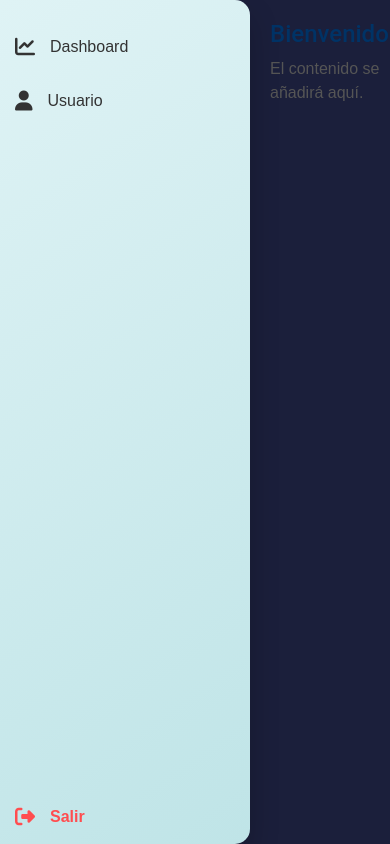
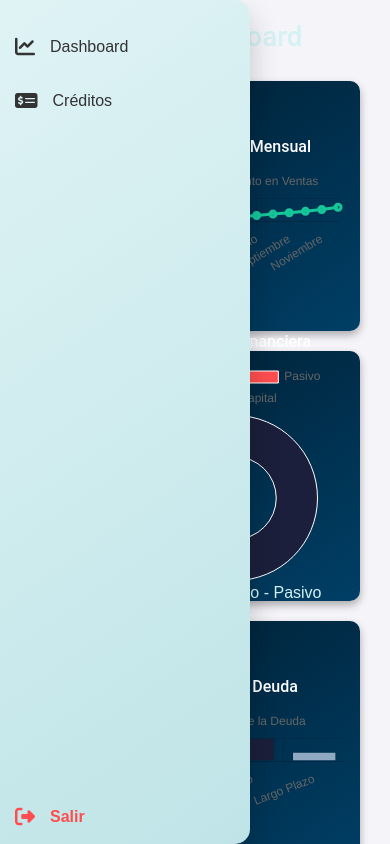
Before and after one commit to alvarezzapfe/tukiapp, a React (Create React App) app: page /dash in a window 390 px wide. Built offline with nearby package versions, Linux system fonts and the light colour scheme.

Commit message:
Ajustes para agregar fase inicial dashboard seccion creditos

```diff
--- a/package.json
+++ b/package.json
@@ -7,8 +7,10 @@
     "aos": "^2.3.4",
     "axios": "^1.7.9",
     "bootstrap": "^5.3.3",
+    "chart.js": "^4.4.7",
     "cra-template": "1.2.0",
     "react": "^18.3.1",
+    "react-chartjs-2": "^5.3.0",
     "react-dom": "^18.3.1",
     "react-router-dom": "^7.1.3",
     "react-scripts": "^5.0.1",
--- a/src/assets/css/dash.css
+++ b/src/assets/css/dash.css
@@ -2,6 +2,8 @@
 .dash-page {
   display: flex;
   height: 100vh; /* Ocupa toda la pantalla */
+  background-color: #f4f4f9;
+  overflow: hidden; /* Evitar scroll innecesario */
 }
 
 /* Barra Lateral */
@@ -9,25 +11,24 @@
   position: fixed;
   top: 0;
   left: 0;
-  height: 100%; /* Ocupar toda la altura */
-  width: 70px; /* Anchura inicial */
-  background: linear-gradient(145deg, #dff3f5, #bfe4e7); /* Tonos 3D */
+  height: 100%;
+  width: 70px;
+  background: linear-gradient(145deg, #dff3f5, #bfe4e7);
   box-shadow: 0 10px 20px rgba(0, 0, 0, 0.15);
   display: flex;
   flex-direction: column;
   align-items: center;
   padding-top: 20px;
-  border-radius: 0 15px 15px 0; /* Bordes redondeados a la derecha */
+  border-radius: 0 15px 15px 0;
   transition: width 0.3s ease, box-shadow 0.3s ease;
   z-index: 1000;
 }
 
 .sidebar:hover {
-  width: 250px; /* Anchura al expandirse */
+  width: 250px;
   box-shadow: 0 15px 30px rgba(0, 0, 0, 0.2);
 }
 
-/* Estilo de los ítems en la barra lateral */
 .sidebar-item {
   width: 100%;
   display: flex;
@@ -54,12 +55,6 @@
   opacity: 1;
 }
 
-.sidebar-item:hover {
-  background-color: rgba(0, 0, 0, 0.1); /* Efecto hover */
-  color: #000;
-}
-
-/* Ítem para "Salir" */
 .sidebar-item.logout {
   margin-top: auto;
   font-weight: bold;
@@ -73,23 +68,132 @@
 
 /* Contenido Principal */
 .content {
-  margin-left: 70px;
+  margin-left: 70px; /* Mantén espacio cuando la barra está cerrada */
   padding: 20px;
   flex-grow: 1;
-  transition: margin-left 0.3s ease;
+  display: flex;
+  flex-direction: column;
+  justify-content: flex-start; /* Centrar gráficas hacia arriba */
+  align-items: center; /* Centrar horizontalmente */
 }
 
 .sidebar:hover ~ .content {
-  margin-left: 250px; /* Ajustar al expandirse */
+  margin-left: 70px; /* El contenido no se mueve cuando la barra se expande */
 }
 
-/* Fondo del contenido principal */
-.content h1 {
-  font-size: 24px;
-  color: #003366;
+.content-header {
+  text-align: center;
+  margin-bottom: 20px;
 }
 
-.content p {
-  color: #555;
-  font-size: 16px;
+.content-header h1 {
+  font-size: 1.8rem; /* Tamaño ajustado */
+  color: #003366;
+  font-weight: bold;
+  transition: color 0.3s ease;
 }
+
+.content-header h1:hover {
+  color: #1e88a7; /* Resalta el texto al pasar el cursor */
+}
+
+/* Grid para las gráficas */
+.graphs-container {
+  display: grid;
+  grid-template-columns: repeat(3, 1fr); /* Tres columnas para tres gráficas */
+  grid-gap: 20px; /* Espaciado entre gráficas */
+  padding: 20px;
+  box-sizing: border-box;
+  align-items: center;
+  justify-items: center;
+}
+
+/* Ajuste de las gráficas */
+.graph-box {
+  background: linear-gradient(145deg, #001f33, #003f66); /* Azul marino */
+  border-radius: 10px;
+  box-shadow: 0 4px 8px rgba(0, 0, 0, 0.3);
+  padding: 15px;
+  width: 300px; /* Tamaño ajustado */
+  height: 300px; /* Altura proporcional */
+  display: flex;
+  flex-direction: column;
+  justify-content: center;
+  align-items: center;
+}
+
+.graph-box:hover {
+  transform: translateY(-5px); /* Eleva ligeramente al pasar el cursor */
+  box-shadow: 0 6px 12px rgba(0, 0, 0, 0.5);
+}
+
+/* Títulos de las gráficas */
+.graph-box h3 {
+  color: #fff;
+  margin-bottom: 10px;
+  font-size: 1rem; /* Tamaño ajustado */
+  text-align: center;
+}
+
+/* Canvas para las gráficas */
+.graph-box canvas {
+  width: 100%; /* Ocupa todo el ancho disponible */
+  height: 90%; /* Altura proporcional */
+}
+
+/* Ajustes responsivos para pantallas pequeñas */
+@media (max-width: 768px) {
+  .graphs-container {
+    grid-template-columns: 1fr; /* Una sola columna en pantallas pequeñas */
+  }
+  .graph-box {
+    width: 250px; /* Tamaño reducido en móvil */
+    height: 250px;
+  }
+  .graph-box canvas {
+    height: 80%; /* Canvas más pequeño */
+  }
+}
+
+/* Tabla de Créditos */
+.creditos-table {
+  width: 60%; /* Tamaño reducido */
+  border-collapse: collapse;
+  margin-top: 20px;
+  margin-left: auto; /* Centramos hacia la derecha */
+  margin-right: auto; /* Evita superposición con sidebar */
+  box-shadow: 0 2px 10px rgba(0, 0, 0, 0.1);
+  text-align: center;
+}
+
+.creditos-table th {
+  background-color: #003366; /* Azul marino */
+  color: white;
+  text-transform: uppercase;
+  font-size: 0.9rem;
+}
+
+.creditos-table td {
+  padding: 10px 15px;
+  font-size: 0.85rem;
+  color: #333; /* Gris oscuro */
+  border-bottom: 1px solid #ddd;
+}
+
+.creditos-table tr:hover {
+  background-color: #f4f4f9;
+}
+
+.creditos-table th:hover {
+  background-color: #1e88a7; /* Resaltado en hover */
+}
+
+/* Mejoras responsivas */
+@media (max-width: 768px) {
+  .creditos-table {
+    width: 100%; /* Ocupa el ancho completo */
+  }
+  .graphs-container {
+    grid-template-columns: 1fr; /* Gráficas en una sola columna */
+  }
+}
--- a/src/dash.jsx
+++ b/src/dash.jsx
@@ -1,19 +1,125 @@
-import React from "react";
+import React, { useState } from "react";
+import { Line, Doughnut, Bar } from "react-chartjs-2";
 import { Link } from "react-router-dom";
 import "./assets/css/dash.css";
 
+import {
+  Chart as ChartJS,
+  ArcElement,
+  Tooltip,
+  Legend,
+  CategoryScale,
+  LinearScale,
+  PointElement,
+  LineElement,
+  Title,
+  BarElement,
+} from "chart.js";
+
+ChartJS.register(
+  ArcElement,
+  Tooltip,
+  Legend,
+  CategoryScale,
+  LinearScale,
+  PointElement,
+  LineElement,
+  Title,
+  BarElement
+);
+
 const Dash = () => {
+  const [activeSection, setActiveSection] = useState("dashboard");
+
+  const lineData = {
+    labels: [
+      "Enero",
+      "Febrero",
+      "Marzo",
+      "Abril",
+      "Mayo",
+      "Junio",
+      "Julio",
+      "Agosto",
+      "Septiembre",
+      "Octubre",
+      "Noviembre",
+      "Diciembre",
+    ],
+    datasets: [
+      {
+        label: "Crecimiento en Ventas",
+        data: [10, 20, 30, 50, 70, 90, 120, 150, 180, 210, 250, 300],
+        borderColor: "#16c79a",
+        backgroundColor: "rgba(22, 199, 154, 0.2)",
+        borderWidth: 3,
+      },
+    ],
+  };
+
+  const doughnutData = {
+    labels: ["Activo", "Pasivo", "Capital"],
+    datasets: [
+      {
+        data: [1000, 400, 600],
+        backgroundColor: ["#1b1f3b", "#ff4d4f", "#16c79a"],
+        borderWidth: 1,
+      },
+    ],
+  };
+
+  const barData = {
+    labels: ["Corto Plazo", "Mediano Plazo", "Largo Plazo"],
+    datasets: [
+      {
+        label: "Perfil de la Deuda",
+        data: [30, 50, 20],
+        backgroundColor: ["#16c79a", "#1b1f3b", "#8faac2"],
+        borderWidth: 1,
+      },
+    ],
+  };
+
+  const creditos = [
+    {
+      monto: "$500,000",
+      tasa: "10%",
+      intereses: "$50,000",
+      fechaPagoIntereses: "2025-02-01",
+      fechaInicio: "2024-01-01",
+      fechaFin: "2026-01-01",
+      bullet: "No",
+    },
+    {
+      monto: "$1,000,000",
+      tasa: "12%",
+      intereses: "$120,000",
+      fechaPagoIntereses: "2025-03-01",
+      fechaInicio: "2024-06-01",
+      fechaFin: "2027-06-01",
+      bullet: "Sí",
+    },
+  ];
+
   return (
     <div className="dash-page">
       {/* Barra lateral */}
       <div className="sidebar">
-        <a href="#" className="sidebar-item">
+        <a
+          href="#"
+          className="sidebar-item"
+          onClick={() => setActiveSection("dashboard")}
+        >
           <i className="fas fa-chart-line"></i>
           <span className="text">Dashboard</span>
         </a>
-        <a href="#" className="sidebar-item">
-          <i className="fas fa-user"></i>
-          <span className="text">Usuario</span>
+        <a
+          href="#"
+          className="sidebar-item"
+          onClick={() => setActiveSection("creditos")}
+        >
+          <i className="fas fa-money-check-alt"></i>
+          <span className="text">Créditos</span>
         </a>
         <Link to="/" className="sidebar-item logout">
           <i className="fas fa-sign-out-alt"></i>
@@ -21,10 +127,60 @@ const Dash = () => {
         </Link>
       </div>
 
-      {/* Contenido principal (vacío por ahora) */}
+      {/* Contenido principal */}
       <div className="content">
-        <h1>Bienvenido</h1>
-        <p>El contenido se añadirá aquí.</p>
+        {activeSection === "dashboard" && (
+          <>
+            <h1>Dashboard</h1>
+            <div className="graphs-container">
+              <div className="graph-box">
+                <h3>Crecimiento Mensual</h3>
+                <Line data={lineData} />
+              </div>
+              <div className="graph-box">
+                <h3>Estructura Financiera</h3>
+                <Doughnut data={doughnutData} />
+                <p className="dashboard-caption">Capital = Activo - Pasivo</p>
+              </div>
+              <div className="graph-box">
+                <h3>Perfil de la Deuda</h3>
+                <Bar data={barData} />
+              </div>
+            </div>
+          </>
+        )}
+
+        {activeSection === "creditos" && (
+          <>
+            <h1>Créditos Otorgados</h1>
+            <table className="creditos-table">
+              <thead>
+                <tr>
+                  <th>Monto</th>
+                  <th>Tasa</th>
+                  <th>Intereses</th>
+                  <th>Fecha de Pago de Intereses</th>
+                  <th>Fecha Inicio</th>
+                  <th>Fecha Fin</th>
+                  <th>Bullet</th>
+                </tr>
+              </thead>
+              <tbody>
+                {creditos.map((credito, index) => (
+                  <tr key={index}>
+                    <td>{credito.monto}</td>
+                    <td>{credito.tasa}</td>
+                    <td>{credito.intereses}</td>
+                    <td>{credito.fechaPagoIntereses}</td>
+                    <td>{credito.fechaInicio}</td>
+                    <td>{credito.fechaFin}</td>
+                    <td>{credito.bullet}</td>
+                  </tr>
+                ))}
+              </tbody>
+            </table>
+          </>
+        )}
       </div>
     </div>
   );
--- a/src/simulador.jsx
+++ b/src/simulador.jsx
@@ -1,8 +1,7 @@
 import React, { useState } from "react";
-import { Link } from "react-router-dom";
+import Navbar from "./components/Navbar"; // Reutilizando el Navbar
 import "./assets/css/simulador.css";
 import logo from "./assets/images/logo1.png";
-import Navbar from "./components/Navbar";
 
 const Simulador = () => {
   const [monto, setMonto] = useState("");
@@ -36,29 +35,7 @@ const Simulador = () => {
   return (
     <div className="simulador-page">
       {/* Navbar */}
-      <nav className="navbar">
-        <div className="navbar-container">
-          <a href="#" className="navbar-logo">
-            <img src={logo} alt="Logotipo" className="logo-small" />
-          </a>
-          <div className="navbar-menu">
-            <ul className="navbar-menu">
-              <li>
-                <Link to="/">Inicio</Link>
-              </li>
-              <li>
-                <Link to="/simulador">Simulador</Link>
-              </li>
-              <li>
-                <Link to="/login" className="btn btn-outline-light ms-3">
-                  Login
-                </Link>
-              </li>
-            </ul>
-          </div>
-        </div>
-      </nav>
-
+      <Navbar /> {/* Reutilizando el componente Navbar */}
       {/* Simulador Section */}
       <div className="simulador-section d-flex justify-content-center align-items-center">
         {!resultado ? (
@@ -128,7 +105,7 @@ const Simulador = () => {
           </div>
         )}
       </div>
-
+      {/* Footer */}
       {/* Footer */}
       <footer className="footer-section text-dark">
         <div className="container">
--- a/src/solicitud.jsx
+++ b/src/solicitud.jsx
@@ -226,6 +226,7 @@ const Solicitud = () => {
         </div>
       )}
       {/* Footer */}
+      {/* Footer */}
       <footer className="footer-section text-dark">
         <div className="container">
           {/* Logotipo */}
@@ -233,6 +234,11 @@ const Solicitud = () => {
             <div className="col-md-4 text-center">
               <img src={logo} alt="Logotipo" className="logo-small" />
             </div>
+          </div>
+
+          {/* Línea Separadora */}
+          <div className="footer-bottom text-center mt-4">
+            <hr className="footer-line" />
           </div>
 
           {/* Leyenda y Créditos */}
@@ -250,7 +256,6 @@ const Solicitud = () => {
             </div>
           </div>
 
-          {/* Créditos Finales */}
           {/* Créditos Finales */}
           <div className="row mt-4">
             <div className="col text-center">
```
Also changed, not shown: 1 other file (tests, documents, lock files or other folders).
